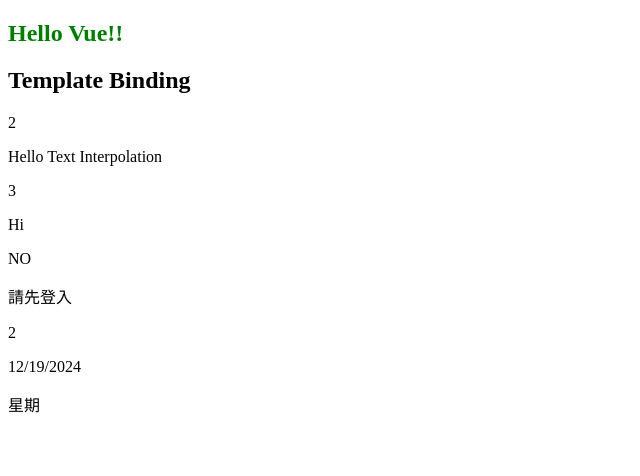
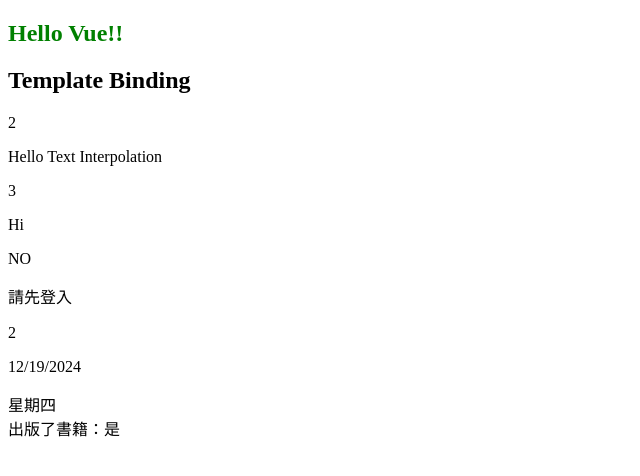
Before and after one commit to HsiaoHungWang/vue-app2024, a Vue app: page / in a window 1280 px wide. Shown: the top 476 px of the page, without its empty margins (0-640 px from the left). Built offline with nearby package versions, Linux system fonts and the light colour scheme.

Commit message:
Text Initerpolation 練習說明

```diff
--- a/src/components/BindingComponent.vue
+++ b/src/components/BindingComponent.vue
@@ -9,7 +9,18 @@
     }
 
     const week = ref(["日", "一", "二", "三", "四", "五", "六"])
-    console.log(new Date().getDay())
+    // console.log(week.value[new Date().getDay()])
+    // console.log(new Date().getDay())
+    const author = ref({
+        books: [
+            'Vue 2 - Advanced Guide',
+            'Vue 3 - Basic Guide',
+            'Vue 4 - The Mystery'
+        ]
+    })
+
+    //console.log(author.value.books.length)
+
 </script>
 
 <template>
@@ -27,11 +38,12 @@
      <!-- {{ if (true) { return 'Hello' } }} -->
        <!--錯誤寫法，不能做變數需告 -->
      <!--{{ let name = "Jack"  }}-->
-{{i+1}}
+     <p>{{i+1}}</p>
 
      <p>{{ new Date().toLocaleDateString()  }}</p>
 
-     <div>星期{{      }}</div>
+     <div>星期{{ week[new Date().getDay()] }}</div>
+     <div>出版了書籍：{{ author.books.length > 0 ? "是":"否" }}</div>
 
 
     </div>
```
